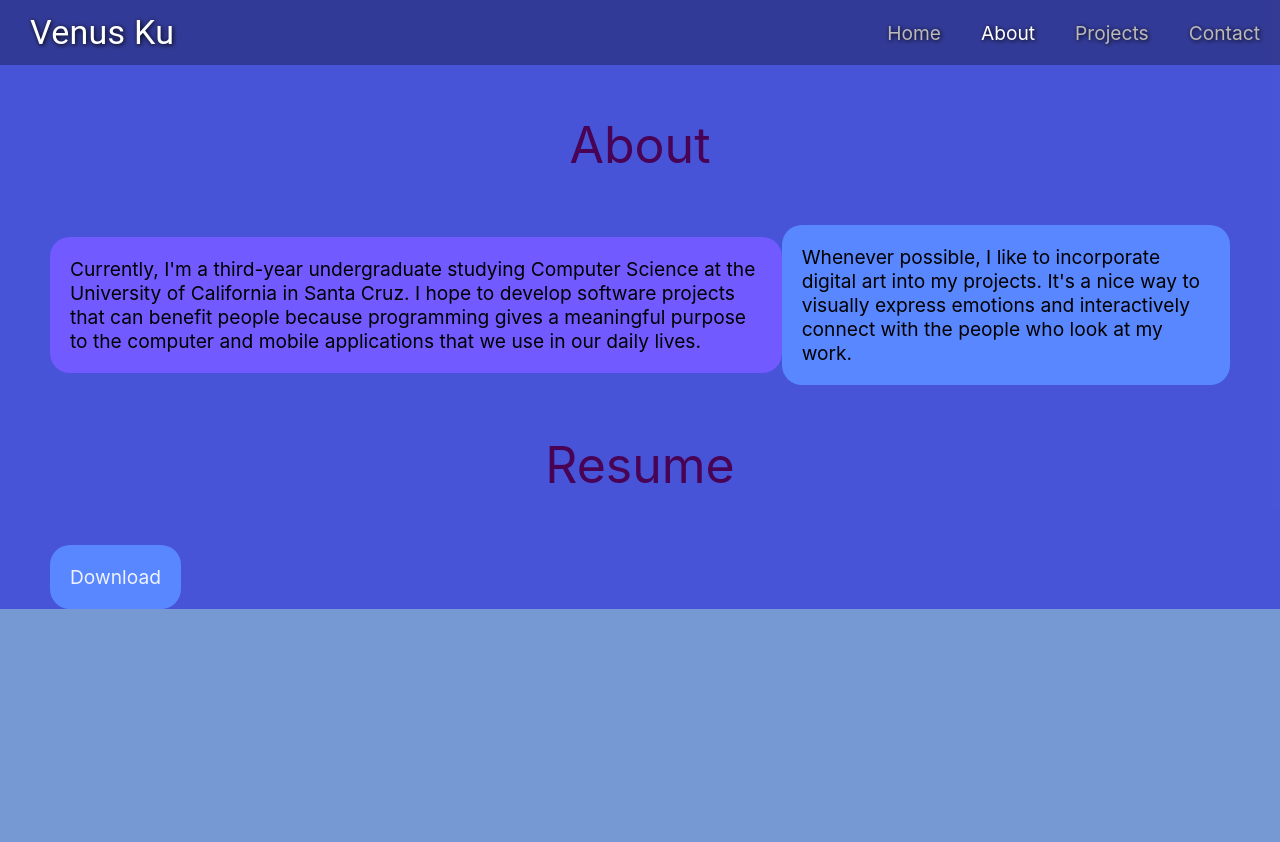
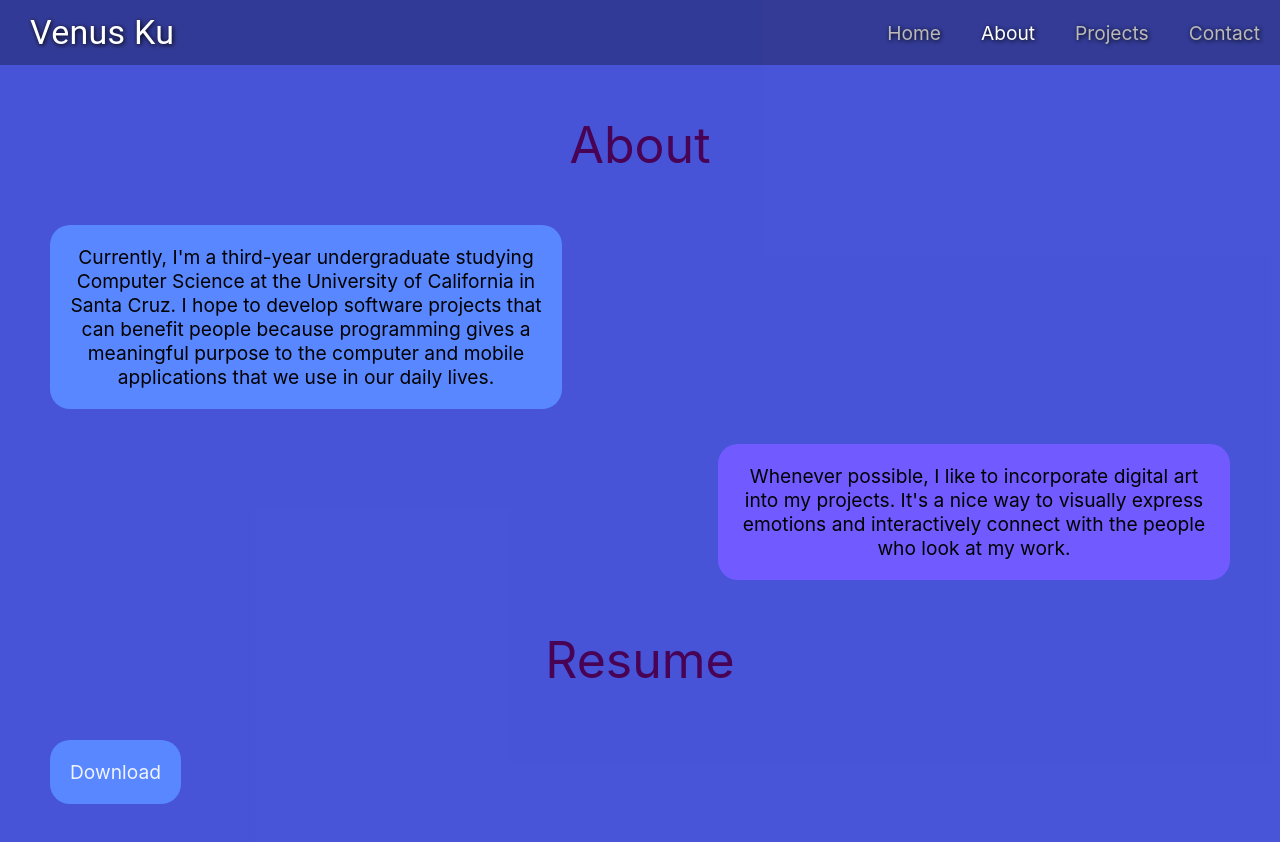
Before and after one commit to venuswku/venuswku.github.io, a React (Create React App) app: page /about in a window 1280 px wide. Shown: the top 842 px of the page. Before the commit the page ends 800 px from the top, so only its background shows below. Built offline with nearby package versions, Linux system fonts and the light colour scheme.

Commit message:
position divs on about page & added some padding to bottom of home and about pages

```diff
--- a/src/Pages/About.css
+++ b/src/Pages/About.css
@@ -1,5 +1,5 @@
 .about {
-    padding: 65px 50px 0;
+    padding: 65px 50px 7%;
     background: rgba(49, 49, 218, 0.65);
 }
 
@@ -8,12 +8,6 @@
     font-size: 50px;
     display: flex;
     justify-content: center;
-    align-items: center;
-}
-
-.about-content {
-    display: flex;
-    justify-content: space-around;
     align-items: center;
 }
 
@@ -30,12 +24,7 @@
 .download {
     cursor: pointer;
     color: rgba(255, 255, 255, 0.9);
-    margin: 0;
-}
-
-.purple-section {
-    background: #715AFF;
-    /* width: 40%; */
+    background: #5887FF;
     display: inline-block;
     padding: 20px;
     border-radius: 20px;
@@ -43,8 +32,21 @@
 
 .blue-section {
     background: #5887FF;
-    /* width: 40%; */
-    display: inline-block;
+    width: 40%;
+    /* display: inline-block; */
     padding: 20px;
     border-radius: 20px;
+    text-align: center;
+    margin-bottom: 3%;
 }
+
+.purple-section {
+    background: #715AFF;
+    width: 40%;
+    /* display: inline-block; */
+    padding: 20px;
+    border-radius: 20px;
+    text-align: center;
+    margin-left: auto;
+    margin-right: 0;
+}
--- a/src/Pages/About.js
+++ b/src/Pages/About.js
@@ -5,22 +5,18 @@ function About() {
     return (
         <div className="about">
             <p className="about-heading">About</p>
-            <div className="about-content">
-                <div className="purple-section">
+            <div className="blue-section">
                 Currently, I'm a third-year undergraduate studying Computer Science at the University of California in Santa Cruz.
                 I hope to develop software projects that can benefit people
                 because programming gives a meaningful purpose to the computer and mobile applications that we use in our daily lives.
             </div>
-                <div className="blue-section">
+            <div className="purple-section">
                 Whenever possible, I like to incorporate digital art into my projects.
                 It's a nice way to visually express emotions and interactively connect with the people who look at my work.
             </div>
-            </div>
             <p className="about-heading">Resume</p>
             <div className="resume-content">
-                <div className="blue-section">
-                    <p className="download">Download</p>
-                </div>
+                <div className="download">Download</div>
             </div>
         </div>
     );
--- a/src/Pages/Home.css
+++ b/src/Pages/Home.css
@@ -93,7 +93,6 @@
 }
 .intro-content {
     width: 50%;
-    /* display: inline-block; */
     background: #715AFF;
     padding: 20px;
     border-radius: 20px;
@@ -130,7 +129,7 @@
     width: 100%;
     background: rgb(0, 5, 126);
     background: linear-gradient(0deg, rgba(0, 5, 126, 1) 0%, rgba(49, 49, 218, 0.65) 100%);
-    padding: 0.01% 5% 5% 5%;
+    padding: 0.01% 5% 7% 5%;
 }
 .website-section {
     color: rgba(255, 255, 255, 0.755);
```
Lines whose indentation alone changed are shown as unchanged.
